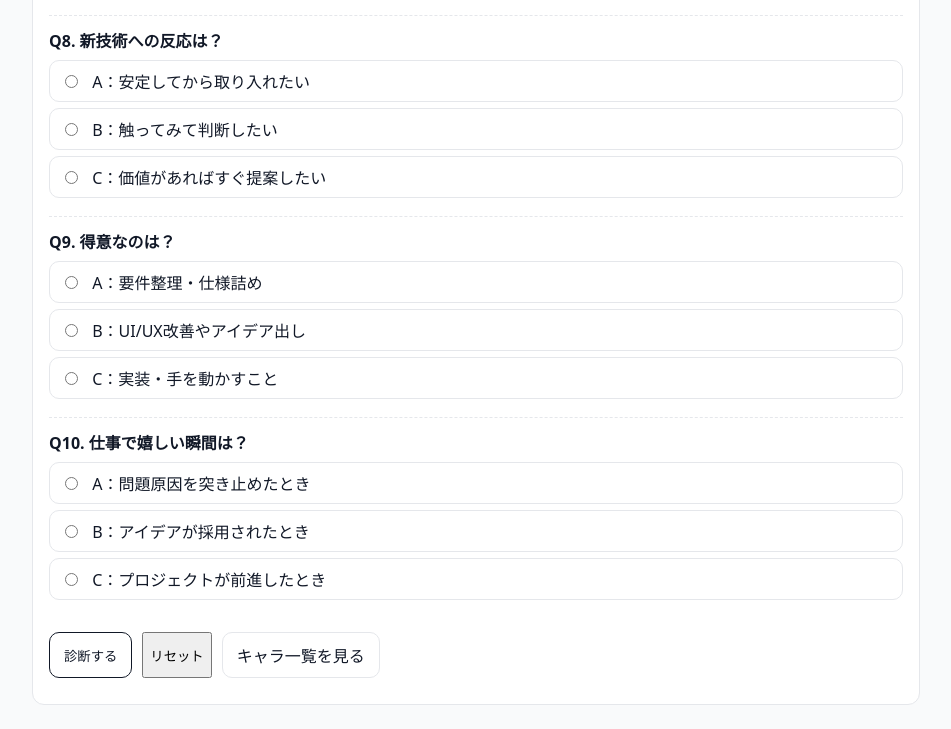
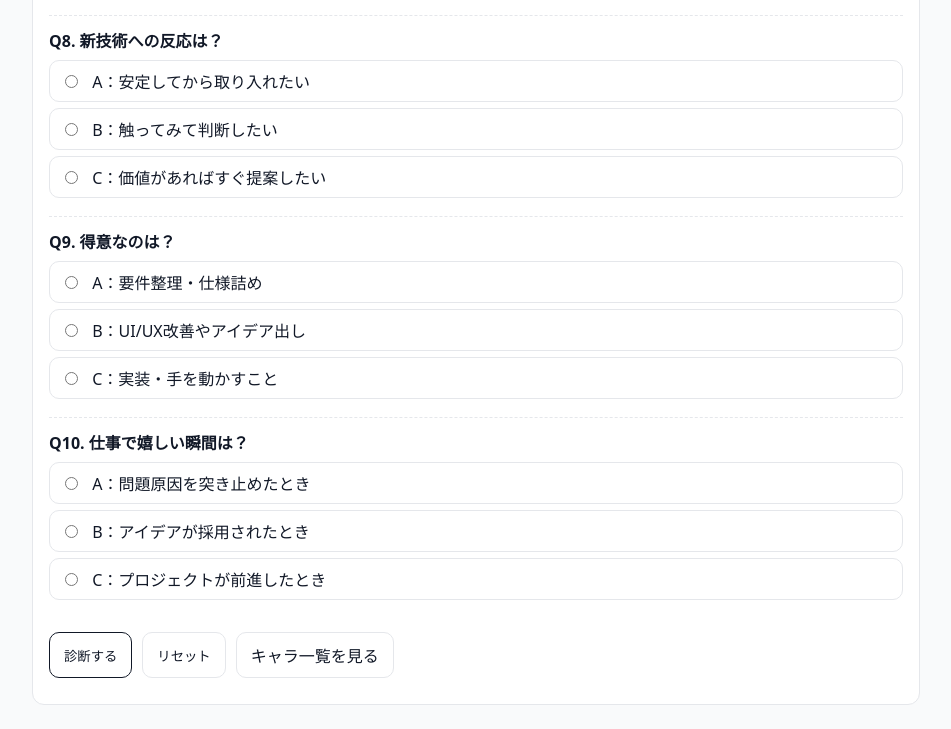
Before and after one commit to machicochico/SECharacterDiagnosis, a plain HTML site: page index.html in a window 1280 px wide. Shown: the part 1518-2247 px from the top of the page, without its empty margins (164-1115 px from the left). Drawn offline with Linux system fonts and the light colour scheme.

Commit message:
Add class to reset button for styling

```diff
--- a/index.html
+++ b/index.html
@@ -18,7 +18,7 @@
 
       <div class="actions">
         <button type="submit" class="btn primary">診断する</button>
-        <button id="reset" type="button">リセット</button>
+        <button id="reset" type="button"  class="btn">リセット</button>
         <a class="btn" href="./characters.html">キャラ一覧を見る</a>
       </div>
 
```
